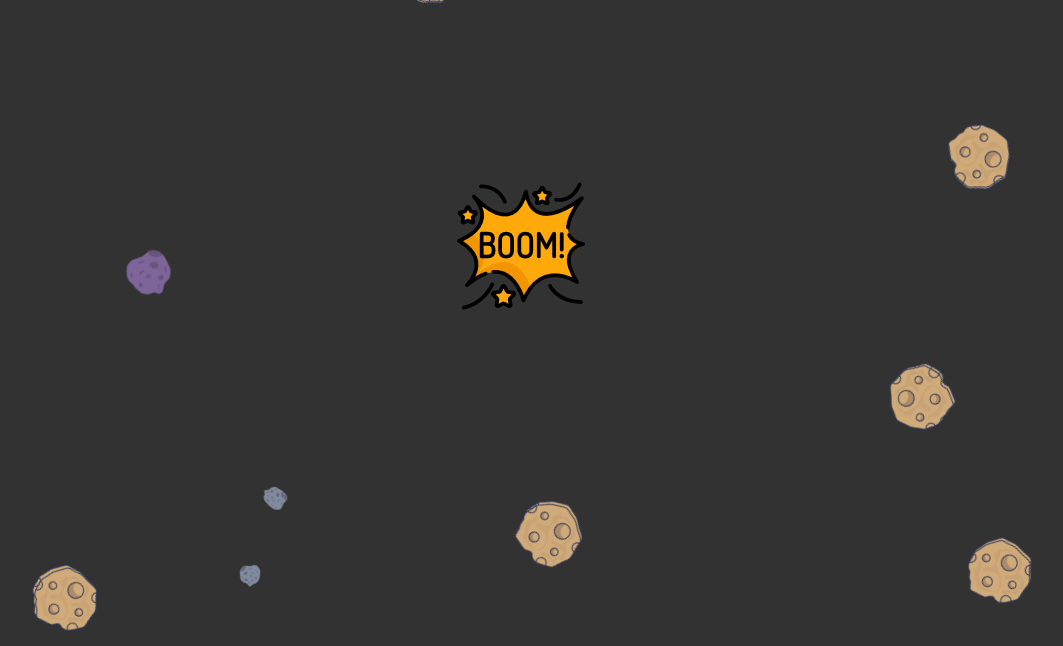
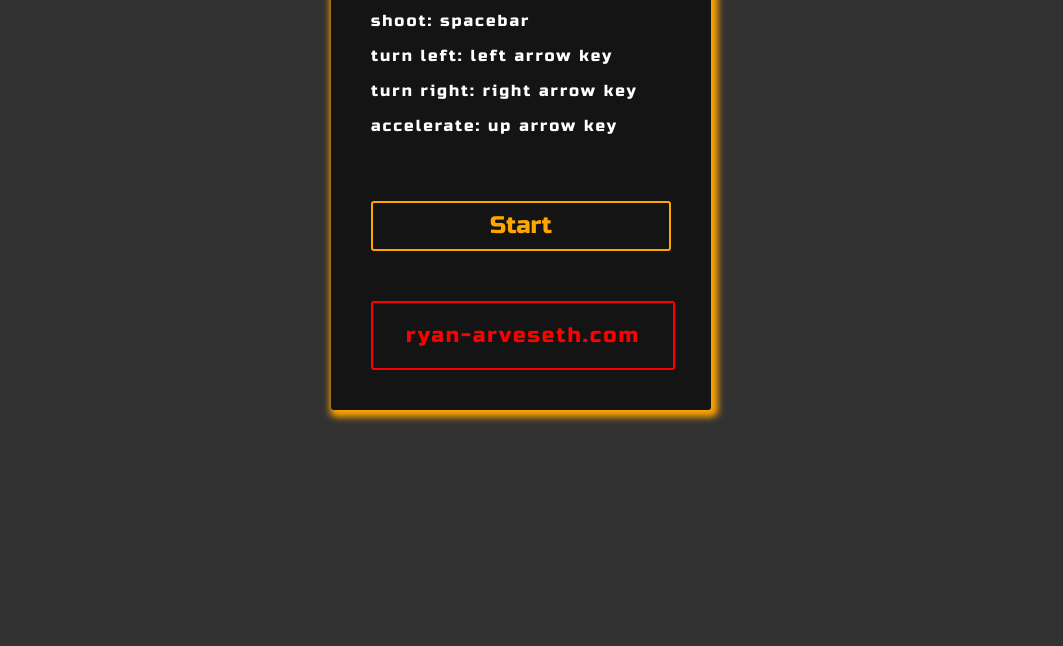
Before and after one commit to ryanarveseth/asteroids-js, a React app: page / in a window 1280 px wide. Shown: the part 154-800 px from the top of the page, without its empty margins (119-1182 px from the left). Built offline with nearby package versions, Linux system fonts and the light colour scheme.

Commit message:
Add start, game over pages

```diff
--- a/package.json
+++ b/package.json
@@ -7,12 +7,15 @@
     "@testing-library/react": "^11.1.0",
     "@testing-library/user-event": "^12.1.10",
     "d3": "^6.2.0",
+    "number-counter": "^1.0.3",
     "prop-types": "^15.7.2",
     "react": "^17.0.1",
+    "react-bootstrap": "^1.4.0",
     "react-dom": "^17.0.1",
     "react-redux": "^7.2.1",
     "react-scripts": "4.0.0",
     "redux": "^4.0.5",
+    "styled-components": "^5.2.0",
     "web-vitals": "^0.2.4"
   },
   "scripts": {
--- a/public/index.html
+++ b/public/index.html
@@ -15,7 +15,7 @@
       user's mobile device or desktop. See https://developers.google.com/web/fundamentals/web-app-manifest/
     -->
     <link rel="manifest" href="%PUBLIC_URL%/manifest.json" />
-
+    <link href="https://fonts.googleapis.com/css2?family=Russo+One&display=swap" rel="stylesheet">
     <!--
       Notice the use of %PUBLIC_URL% in the tags above.
       It will be replaced with the URL of the `public` folder during the build.
--- /dev/null
+++ b/src/GameStuff/Game/GameOver/index.js
@@ -0,0 +1,90 @@
+import React, { useEffect } from 'react';
+import styled from 'styled-components';
+import NumberCounter from 'number-counter';
+
+const GameoverContainer = styled.div`
+    width: 300px;
+    height: auto;
+    position: fixed;
+    z-index: 2;
+    left: calc(50% - 150px);
+    background: rgb(20, 20, 20);
+    top: 50px;
+    padding: 40px;
+    border-radius: 3px;
+    box-shadow: 3px 3px 7px 4px orange;
+    color: white;
+    font-family: 'Russo One', sans-serif;
+
+    letter-spacing: 2px;
+`;
+
+const Mid = styled.div`
+
+`;
+
+const StartOver = styled.button`
+    transition: .5s;
+    width: 100%;
+    font-family: 'Russo One', sans-serif;
+    font-size: 24px;
+    background: rgba(0, 0, 0, 0);
+    border: 2px solid orange;
+    color: orange;
+    border-radius: 3px;
+    &:hover {
+        background: orange;
+        color: black;
+    }
+    bottom: 10px;
+    height: 50px;
+    margin-top: 50px;
+`;
+
+const H1 = styled.h1`
+    font-weight: normal;
+`;
+
+const H4 = styled.h4`
+    font-weight: normal;
+`;
+
+const Flex = styled.div`
+    display: flex;
+    justify-content: space-between;
+`;
+
+
+//largeAsteroidsKilled: largeAsteroidsKilled,
+// mediumAsteroidsKilled: mediumAsteroidsKilled,
+//smallAsteroidsKilled: smallAsteroidsKilled,
+
+
+const GameOver = ({finalState}) => {
+
+    useEffect(() => {
+        // var xmlhttp = new XMLHttpRequest();
+        // xmlhttp.onreadystatechange = function() {
+        // if (this.readyState === 4 && this.status === 200) {
+        //     var myObj = JSON.parse(this.responseText);
+        //     console.log('response', myObj);
+        // }
+        // };
+        // xmlhttp.open("POST", "https://ryan-arveseth.com/upload.php", true);
+        // xmlhttp.setRequestHeader("Content-type", "application/x-www-form-urlencoded");
+        // xmlhttp.send("score=" + finalState.score);
+    }, []);
+
+    return (
+    <GameoverContainer>
+        <H1>Game Over!</H1>
+        <H4><Flex><span>Final Score:</span><span><NumberCounter end={finalState.score} delay={.5}/></span></Flex></H4>
+        <Flex><span>Small Asteroids: </span><span><NumberCounter end={finalState.smallAsteroidsKilled} delay={.5}/></span></Flex>
+        <Flex><span>Medium Asteroids: </span><span><NumberCounter end={finalState.mediumAsteroidsKilled} delay={.5}/></span></Flex>
+        <Flex><span>Large Asteroids:</span><span><NumberCounter end={finalState.largeAsteroidsKilled} delay={.5}/></span></Flex>
+        <StartOver type="submit">Play Again!</StartOver>
+    </GameoverContainer>
+    );
+};
+
+export default GameOver;
--- /dev/null
+++ b/src/GameStuff/Game/Start/index.js
@@ -0,0 +1,95 @@
+import React from 'react';
+import { Image } from 'react-bootstrap';
+import styled from 'styled-components';
+import keyboard from '../../images/keyboard.png';
+
+const StartContainer = styled.div`
+    width: 300px;
+    height: auto;
+    position: fixed;
+    z-index: 2;
+    left: calc(50% - 190px);
+    background: rgb(20, 20, 20);
+    top: 50px;
+    padding: 40px;
+    border-radius: 3px;
+    box-shadow: 3px 3px 7px 4px orange;
+    color: white;
+    font-family: 'Russo One', sans-serif;
+
+    letter-spacing: 2px;
+`;
+
+const Mid = styled.div`
+
+`;
+
+const Play = styled.button`
+    transition: .5s;
+    width: 100%;
+    font-family: 'Russo One', sans-serif;
+    font-size: 24px;
+    background: rgba(0, 0, 0, 0);
+    border: 2px solid orange;
+    color: orange;
+    border-radius: 3px;
+    &:hover {
+        background: orange;
+        color: black;
+    }
+    bottom: 10px;
+    height: 50px;
+    margin-top: 50px;
+`;
+
+const Leave = styled.a`
+display: inline-block;
+justify-content: space-around;
+    transition: .5s;
+    width: 100%;
+    font-family: 'Russo One', sans-serif;
+    font-size: 21px;
+    background: rgba(0, 0, 0, 0);
+    border-radius: 3px;
+    bottom: 10px;
+    margin-top: 50px;
+    color: red;
+    border: 2px solid red;
+    &:hover {
+        color: black;
+        background: red;
+        text-decoration: none;
+    }
+    text-decoration: none;
+    padding: 20px 0;
+    text-align: center;
+
+`;
+
+const H1 = styled.h1`
+    font-weight: normal;
+    font-size: 40px;
+    margin-top: 0;
+`;
+
+
+//largeAsteroidsKilled: largeAsteroidsKilled,
+// mediumAsteroidsKilled: mediumAsteroidsKilled,
+//smallAsteroidsKilled: smallAsteroidsKilled,
+
+
+const Start = ({start}) => {
+    return (
+    <StartContainer>
+        <Mid><H1>ASTEROIDS</H1></Mid>
+        <p>shoot: spacebar</p>
+        <p>turn left: left arrow key</p>
+        <p>turn right: right arrow key</p>
+        <p>accelerate: up arrow key</p>
+        <Play onClick={start}>Start</Play>
+        <Leave href="https://ryan-arveseth.com">ryan-arveseth.com</Leave>
+    </StartContainer>
+    );
+};
+
+export default Start;
--- a/src/GameStuff/Game/index.js
+++ b/src/GameStuff/Game/index.js
@@ -2,6 +2,21 @@ import React, { useEffect, useState } from 'react';
 import Canvas from '../Canvas';
 import * as d3 from "d3";
 import {LargeAsteroid, MediumAsteroid, SmallAsteroid, Bullet} from './classes';
+
+import Start from './Start';
+import GameOver from './GameOver';
+import styled from 'styled-components';
+
+const Score = styled.div`
+    position: fixed;
+    left: 50%;
+    margin-left: -100px;
+    text-align: center;
+    width: 200px;
+    font-family: 'Russo One', sans-serif;
+    font-size: 32px;
+    z-index: 1000;
+`;
 
 const initialState = {
     score: 0,
@@ -14,8 +29,8 @@ const initialState = {
     ship: {
         speed: 0,
         pos: {
-            x: 0,
-            y: 0
+            x: window.innerWidth / 2,
+            y:  window.innerHeight / 2
         },
         vel: {
             x: 0,
@@ -23,7 +38,7 @@ const initialState = {
         },
         angle: 0
     },
-    gameOver: false
+    gameOver: false,
 };
 
 
@@ -39,19 +54,19 @@ const initAsteroids = (level = 1) => {
 
     switch (level) {
         case 1:
-            numAsteroids = 10;
+            numAsteroids = 5;
             break;
         case 2:
-            numAsteroids = 11;
+            numAsteroids = 6;
             break;
         case 3:
-            numAsteroids = 12;
+            numAsteroids = 7;
             break;
         case 4:
-            numAsteroids = 13;
+            numAsteroids = 8;
             break;
         default:
-            numAsteroids = 15;
+            numAsteroids = 10;
     }
 
     if (maxAsteroidStartingCount === 5) {
@@ -109,6 +124,14 @@ const Game = () => {
     const [gameState, setGameState] = useState(initialState);
     const [boost, setBoost] = useState(false);
 
+    const [stopped, setStopped] = useState(false);
+    const [showStartModal, setShowStartModal] = useState(true);
+
+    const startGame = () => {
+        setShowStartModal(false);
+        setGameState(initialState);
+    }
+
     let kp = {u: false, l: false, r: false, s: false};
 
     const setShipPosition = (x, y) => {
@@ -134,13 +157,13 @@ const Game = () => {
     };
 
     const updateGameLoop = () => {
-        if (gameState.gameOver) {
-            return true;
-        }
-        const shipRotation = 6;
-        const velocityChange = .25;
+        console.log('can I start yet');
+
+        const shipRotation = 4;
+        const velocityChange = .05;
         setBoost(kp.u);
 
+        if (!showStartModal) {
             setGameState(prevState => {
                 if (!prevState.gameOver) {
                     const newAngle = (kp.l && !kp.r) ? -shipRotation : (kp.r && !kp.l) ? shipRotation : 0;
@@ -269,6 +292,8 @@ const Game = () => {
                     return ({...prevState});
                 }
             });
+
+        }
     };
 
     const handleKeyAction = (key) => {
@@ -297,16 +322,34 @@ const Game = () => {
             window.addEventListener('keydown', handleKeyAction);
             window.addEventListener('keyup', handleKeyAction);
             const t = d3.timer(updateGameLoop);
+
+            if (stopped) {
+                t.stop();
+            }
+
             return () => t.stop();
         // eslint-disable-next-line
-    }, []);
+    }, [showStartModal, stopped]);
 
-    return <Canvas gameState={gameState}
+    useEffect(() => {
+        if (gameState.gameOver) {
+            setStopped(true);
+        }
+    }, [gameState.gameOver]);
+
+    return (
+        <form>
+            {showStartModal && <Start start={startGame}/>}
+            {stopped && <GameOver finalState={gameState}/>}
+            {!showStartModal && !stopped && <Score>Score: {gameState.score}</Score>}
+            <Canvas gameState={gameState}
                     setShipPosition={setShipPosition}
                     boost={boost}
                     bullets={gameState.bullets}
                     asteroid={gameState.asteroids}
-        exploded={gameState.gameOver}/>;
+                    exploded={gameState.gameOver}/>
+        </form>
+        );
 }
 
 export default Game;
```
Also changed, not shown: 1 other file. Lines whose indentation alone changed are shown as unchanged.
